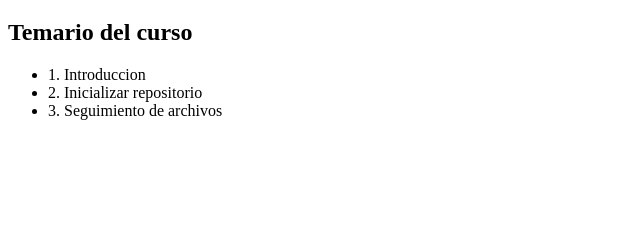
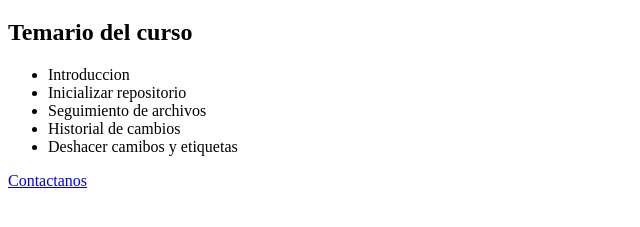
Before and after one commit to EdArango/Proyecto, a plain HTML site: page Index.html in a window 1280 px wide. Shown: the part 61-288 px from the top of the page, without its empty margins (0-640 px from the left). Drawn offline with Linux system fonts and the light colour scheme.

Commit message:
Se actualizo temario Se agrego pagina de contacto

```diff
--- a/Index.html
+++ b/Index.html
@@ -12,10 +12,14 @@
     <h2>Temario del curso</h2>
 
     <ul>
-        <li>1. Introduccion</li>
-        <li>2. Inicializar repositorio</li>
-        <li>3. Seguimiento de archivos</li>
+        <li> Introduccion</li>
+        <li> Inicializar repositorio</li>
+        <li> Seguimiento de archivos</li>
+        <li>Historial de cambios</li>
+        <li>Deshacer camibos y etiquetas</li>
     </ul>
+
+    <a href="contacto.html">Contactanos</a>
 
 
 </body>
```
Also changed, not shown: contacto.html (added, +14 -0 lines).
